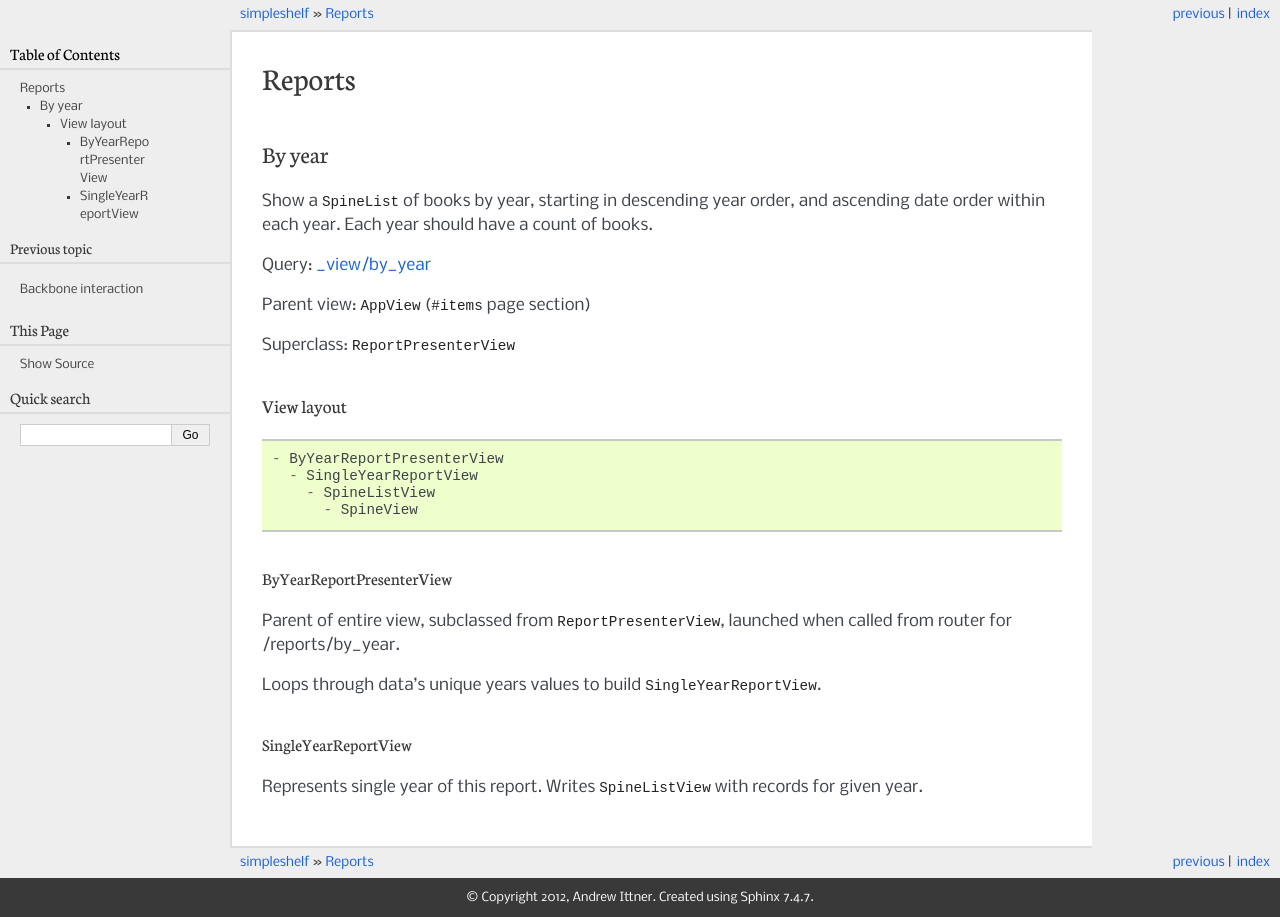
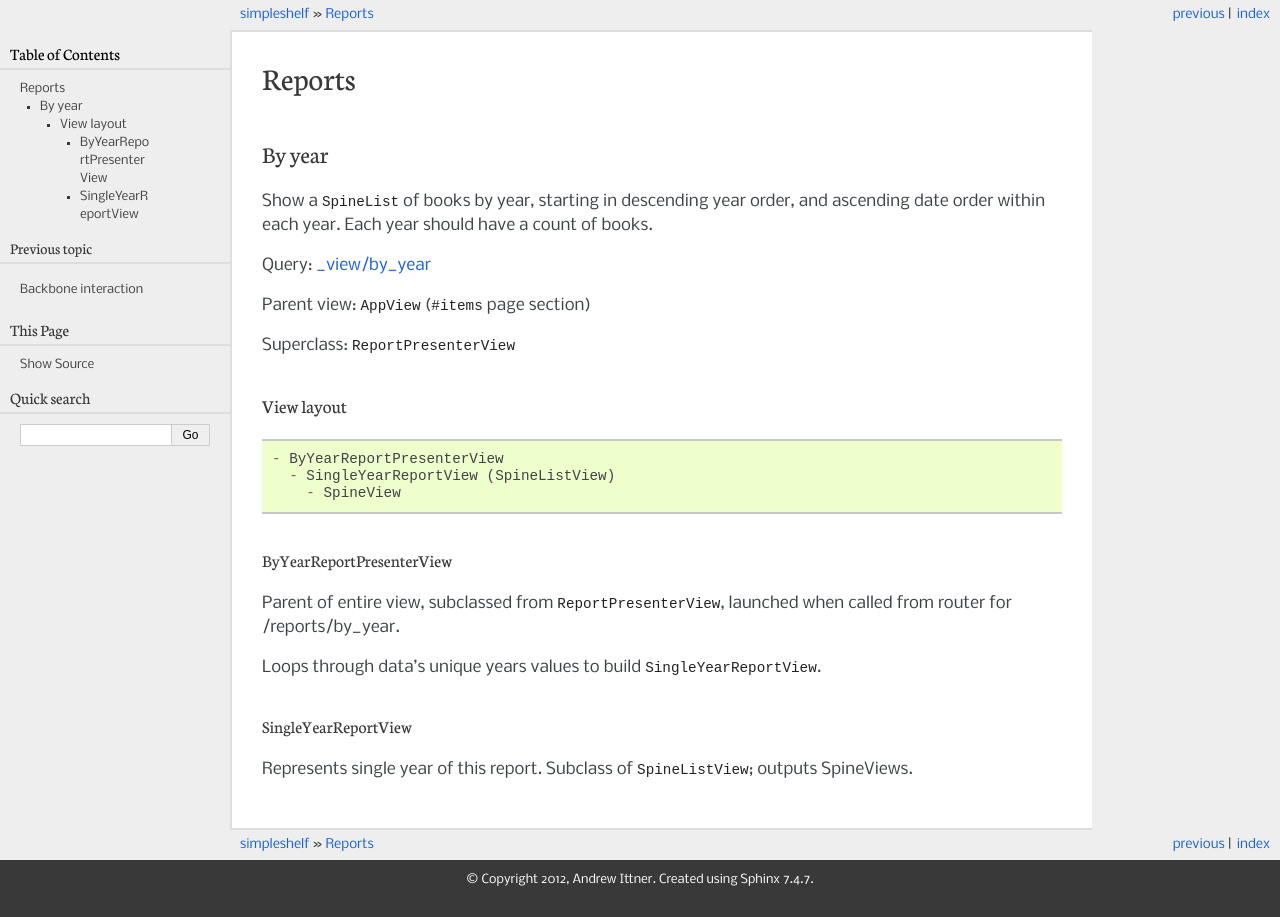
Before and after one commit to tephyr/simpleshelf, a Sphinx documentation site: the page built from docs/ui/reports.rst, in a window 1280 px wide. Built offline with Sphinx 7.4.7, drawn with Linux system fonts in a browser that asks for light colours.

Commit message:
Clarify by-year report hierarchy

```diff
--- a/docs/ui/reports.rst
+++ b/docs/ui/reports.rst
@@ -17,9 +17,8 @@ View layout
 ::
 
   - ByYearReportPresenterView
-    - SingleYearReportView
-      - SpineListView
-        - SpineView
+    - SingleYearReportView (SpineListView)
+      - SpineView
 
 
 ByYearReportPresenterView
@@ -30,4 +29,4 @@ Loops through data's unique years values to build ``SingleYearReportView``.
 
 SingleYearReportView
 ~~~~~~~~~~~~~~~~~~~~
-Represents single year of this report.  Writes ``SpineListView`` with records for given year.
+Represents single year of this report.  Subclass of ``SpineListView``; outputs SpineViews.
```
